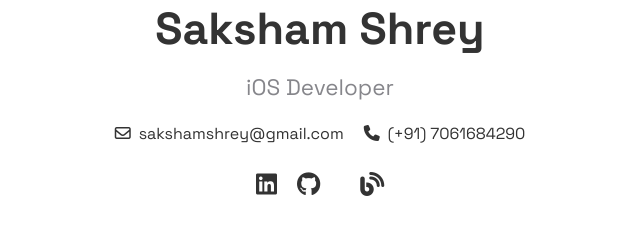
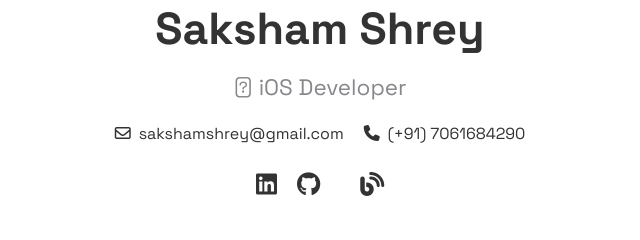
Before and after one commit to Saksham-Shrey/saksham-shrey.github.io, a plain HTML site: page index.html in a window 1280 px wide. Shown: the part 267-507 px from the top of the page, 320-960 px from the left. Drawn offline with Linux system fonts and the light colour scheme.

Commit message:
enhancements

```diff
--- a/index.html
+++ b/index.html
@@ -18,7 +18,7 @@
                     <img src="images/SakshamShrey.jpeg" alt="Saksham Shrey">
                 </div>
                 <h1>Saksham Shrey</h1>
-                <p class="title">iOS Developer</p>
+                <p class="title"> iOS Developer</p>
                 <div class="contact-info">
                     <p><i class="far fa-envelope"></i> sakshamshrey@gmail.com</p>
                     <p><i class="fas fa-phone"></i> (+91) 7061684290</p>
```
